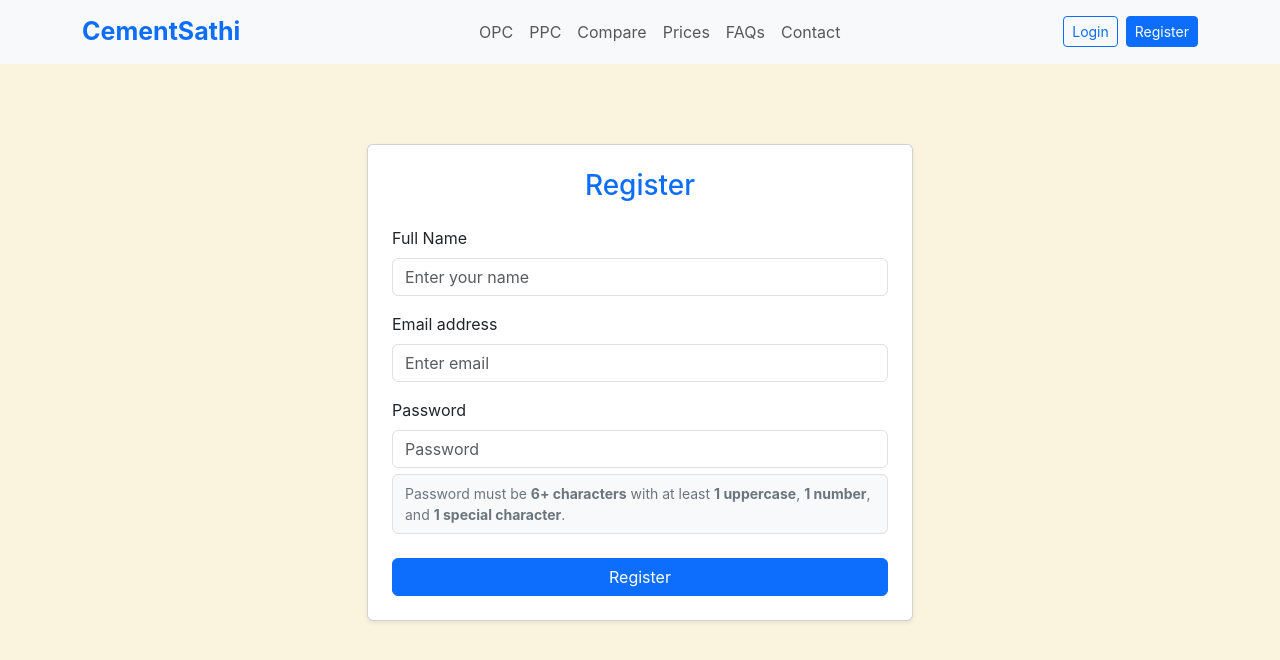
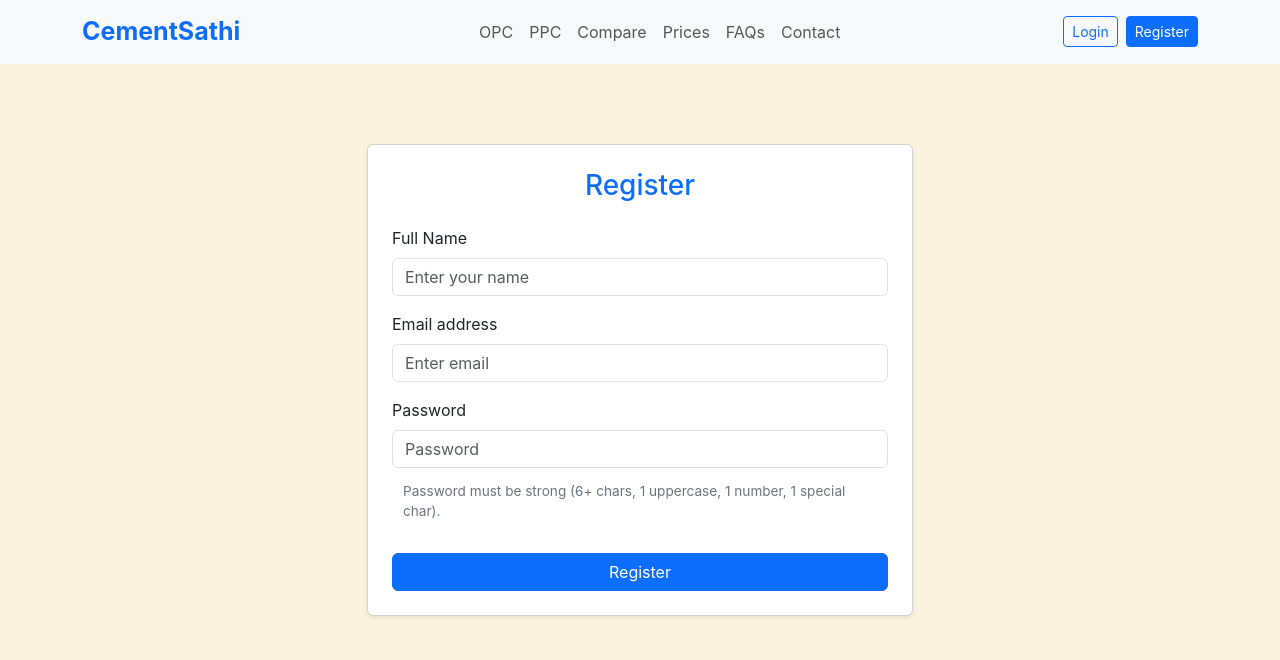
Before and after one commit to Jeevan0606/cementsathi, a React (Create React App) app: page /register in a window 1280 px wide. Shown: the top 660 px of the page. Built offline with nearby package versions, Linux system fonts and the light colour scheme; no server answers.

Commit message:
Added password validation to register page

```diff
--- a/src/components/RegisterPage.js
+++ b/src/components/RegisterPage.js
@@ -79,17 +79,25 @@ const RegisterPage = () => {
                   />
                   <div
                     style={{
-                      fontSize: '0.875rem',
+                      fontSize: '0.85rem',
                       marginTop: '6px',
-                      padding: '8px 12px',
-                      borderRadius: '6px',
-                      border: `1px solid ${password === '' ? '#dee2e6' : isPasswordValid ? '#198754' : '#dc3545'}`,
-                      backgroundColor: password === ''
-                        ? '#f8f9fa'
+                      padding: '6px 10px',
+                      borderRadius: '4px',
+                      border: `1px solid ${
+                        password === ''
+                          ? 'transparent'
+                          : isPasswordValid
+                          ? '#198754'
+                          : '#dc3545'
+                      }`,
+                      backgroundColor:
+                        password === ''
+                          ? 'transparent'
                           : isPasswordValid
                           ? '#d1e7dd'
                           : '#f8d7da',
-                      color: password === ''
+                      color:
+                        password === ''
                           ? '#6c757d'
                           : isPasswordValid
                           ? '#0f5132'
@@ -97,10 +105,9 @@ const RegisterPage = () => {
                       transition: 'all 0.3s ease',
                     }}
                   >
-                    Password must be <strong>6+ characters</strong> with at least{' '}
-                    <strong>1 uppercase</strong>, <strong>1 number</strong>, and{' '}
-                    <strong>1 special character</strong>.
+                    Password must be strong (6+ chars, 1 uppercase, 1 number, 1 special char).
                   </div>
+
                 </Form.Group>
 
                 <Button variant="primary" type="submit" className="w-100">
```
Lines whose indentation alone changed are shown as unchanged.
